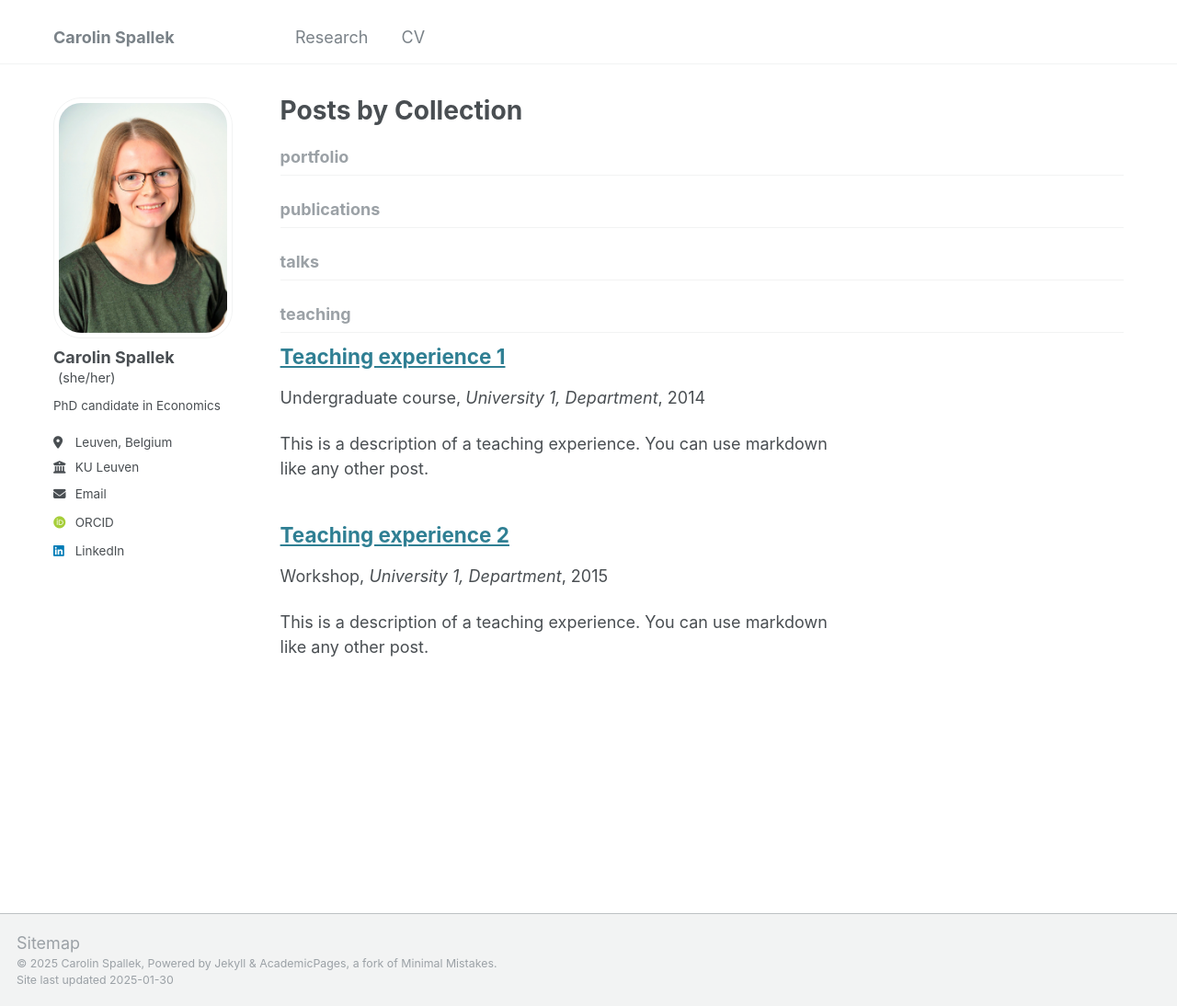
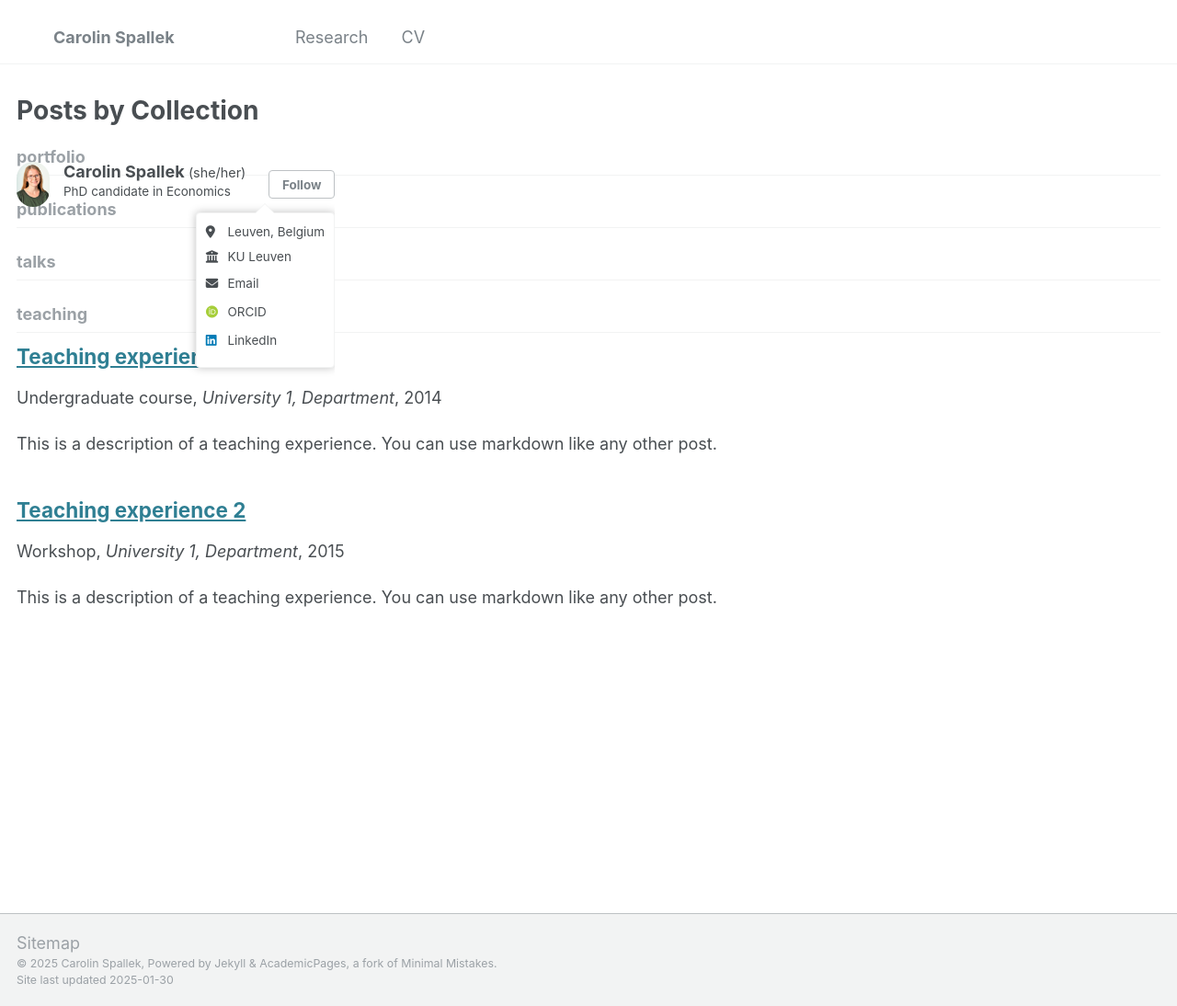
Before and after one commit to CarolinSpa/carolinspa.github.io, a Jekyll site: the page built from _pages/collection-archive.html, in a window 1280 px wide and 1094 px high. Shown: the whole window at 92% size. Built offline with Jekyll 4.4.1, drawn with Linux system fonts in a browser that asks for light colours; some web fonts are replaced.

Commit message:
bug fix grid

```diff
--- a/_sass/_masthead.scss
+++ b/_sass/_masthead.scss
@@ -41,7 +41,7 @@
   ul {
     margin: 0;
     padding: 0;
-    //padding-left: 40px;
+    padding-left: 40px;
     clear: both;
     list-style-type: none;
   }
--- a/_sass/_variables.scss
+++ b/_sass/_variables.scss
@@ -114,14 +114,14 @@ $masthead-link-color-hover  : $info-color;//mix(#000, $primary-color, 25%);
    ========================================================================== */
 
 @include breakpoint-set("to ems", true);
-
+/*
 $small                      : 400px;
 $medium                     : 500px;
 $medium-wide                : 550px;
 $large                      : 1200px;
 $x-large                    : 1800px;
+*/
 
-/*
 $small: 768px !default;           // From 600px
 $medium: 1024px !default;         // From 768px
 $medium-wide: 1200px !default;    // From 900px
@@ -132,14 +132,14 @@ $x-large: 1920px !default;        // From 1280px
    Grid
    ========================================================================== */
 
-$right-sidebar-width-narrow : 200px !default;
-$right-sidebar-width        : 300px !default;
-$right-sidebar-width-wide   : 400px !default;
+$right-sidebar-width-narrow : 300px !default;    // From 200px
+$right-sidebar-width        : 400px !default;    // From 300px
+$right-sidebar-width-wide   : 500px !default;    // From 400px
 
 $susy: (
   columns: 12,
-  column-width: 120px,
-  gutters: 1/4,
+  column-width: 160px,        // From 120px to accommodate larger screens
+  gutters: 1/3,              // Slightly larger gutters (was 1/4)
   math: fluid,
   output: float,
   gutter-position: after,
```
